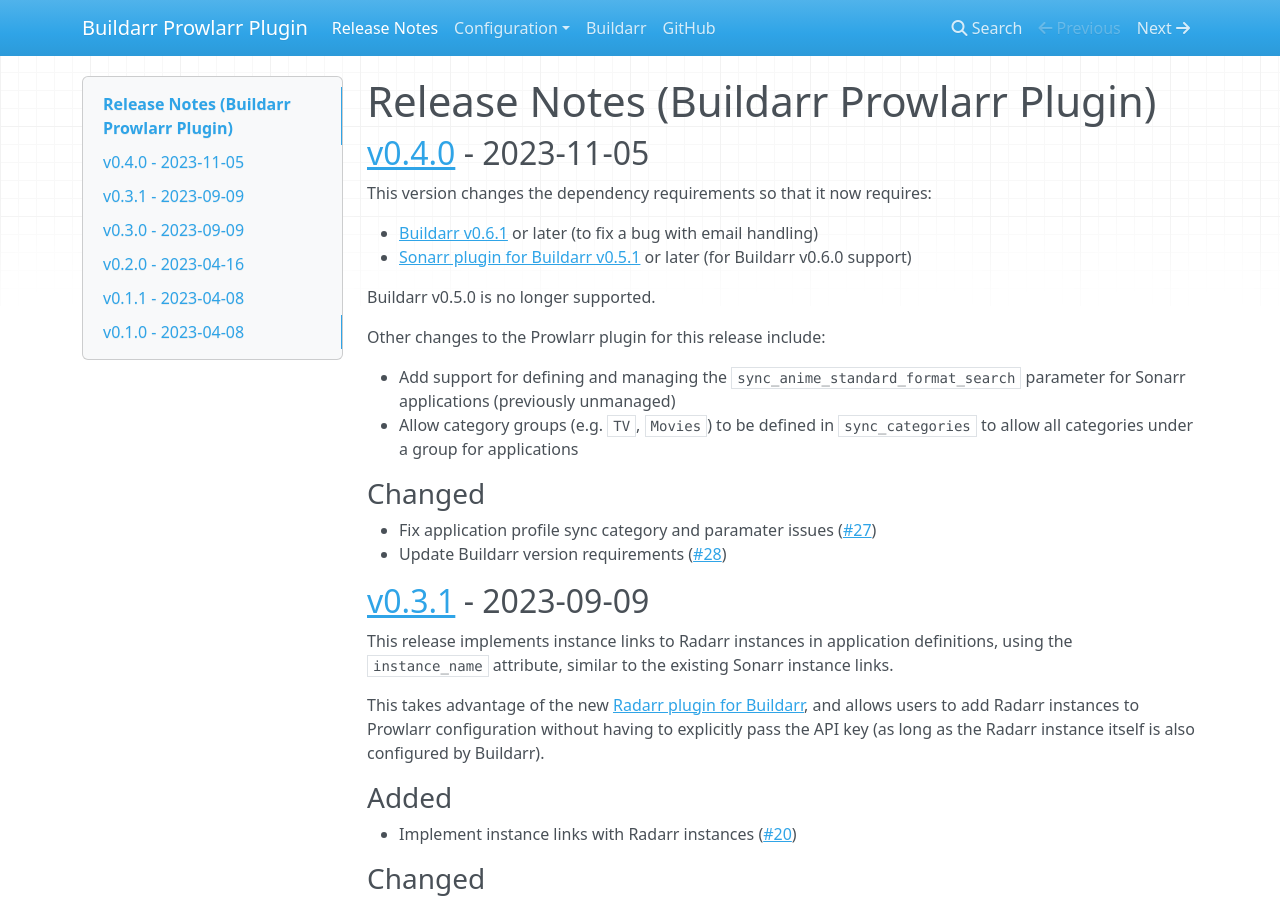
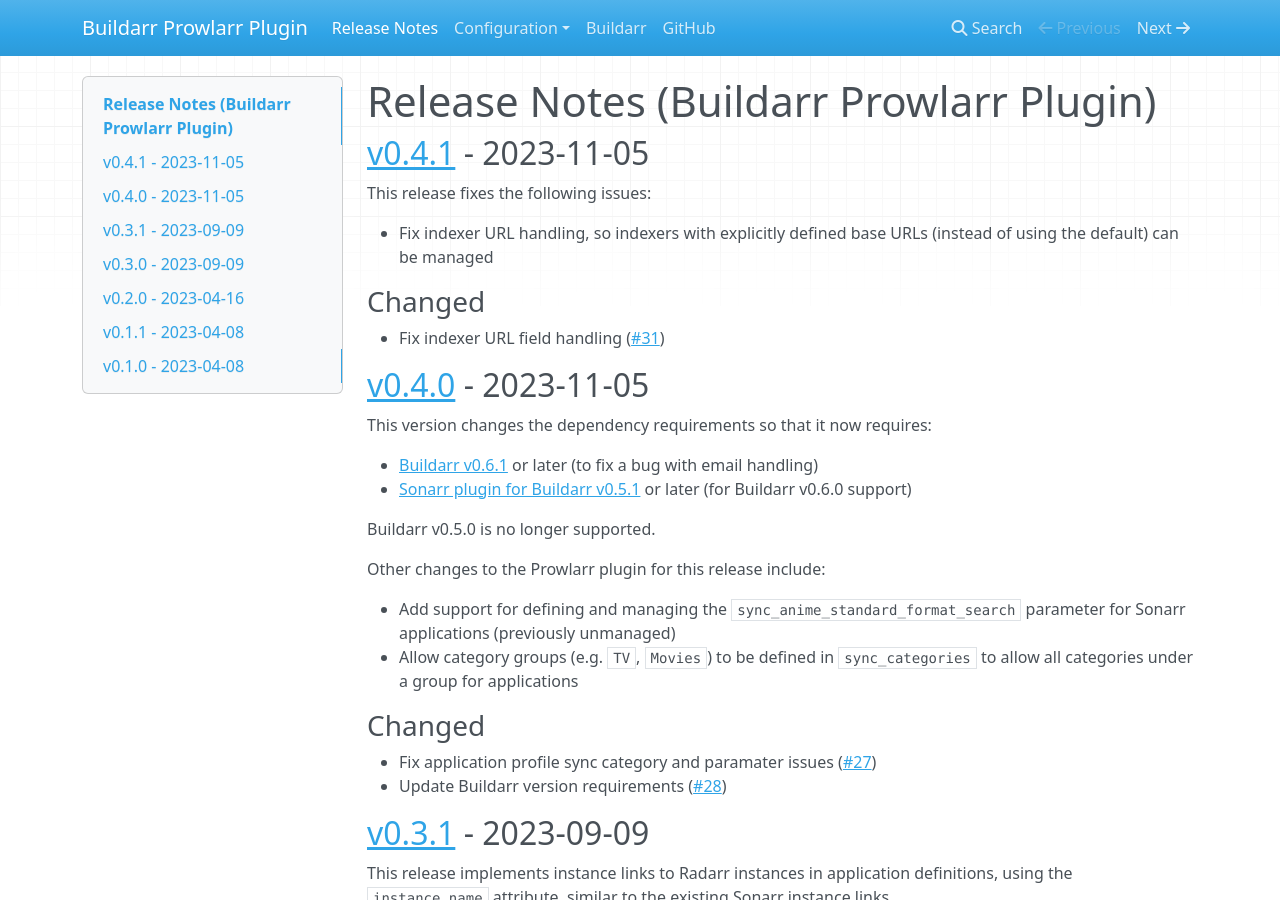
Before and after one commit to rebuildarr/buildarr-prowlarr, an MkDocs documentation site: the page built from docs/release-notes.md, in a window 1280 px wide and 900 px high. Built offline with MkDocs 1.6.1, drawn with Linux system fonts in a browser that asks for light colours; nearby versions of some CDN libraries.

Commit message:
Tag v0.4.1 (#33)
* Bump version
* Add release notes

```diff
--- a/docs/release-notes.md
+++ b/docs/release-notes.md
@@ -1,4 +1,15 @@
 # Release Notes (Buildarr Prowlarr Plugin)
+
+## [v0.4.1](https://github.com/buildarr/buildarr-prowlarr/releases/tag/v0.4.1) - 2023-11-05
+
+This release fixes the following issues:
+
+* Fix indexer URL handling, so indexers with explicitly defined base URLs (instead of using the default) can be managed
+
+### Changed
+
+* Fix indexer URL field handling ([#31](https://github.com/buildarr/buildarr-prowlarr/pull/31))
+
 
 ## [v0.4.0](https://github.com/buildarr/buildarr-prowlarr/releases/tag/v0.4.0) - 2023-11-05
 
--- a/pyproject.toml
+++ b/pyproject.toml
@@ -7,7 +7,7 @@
 
 [tool.poetry]
 name = "buildarr-prowlarr"
-version = "0.4.0"
+version = "0.4.1"
 description = "Prowlarr indexer manager plugin for Buildarr"
 authors = ["Callum Dickinson <callum.dickinson.nz@gmail.com>"]
 license = "GPL-3.0-or-later"
```
